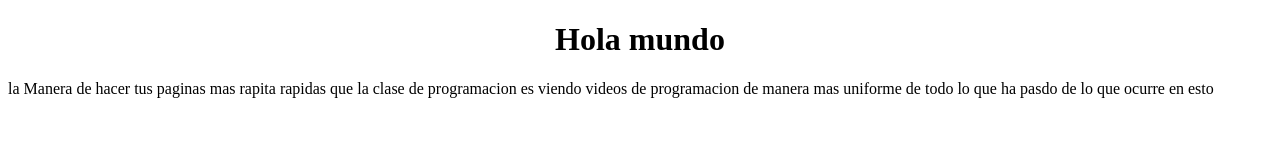
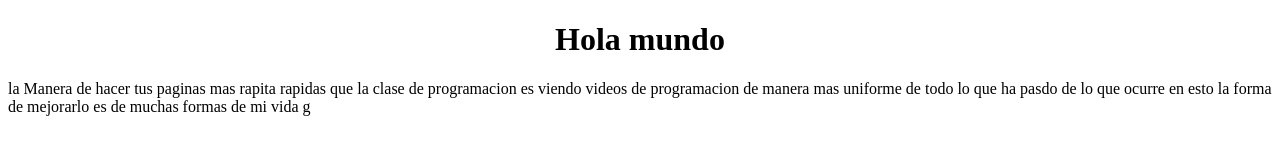
Before and after one commit to M1gu3l-3v4rist0/mundo-2, a plain HTML site: page index.html in a window 1280 px wide. Drawn offline with Linux system fonts and the light colour scheme.

Commit message:
nueva actualizacion

```diff
--- a/index.html
+++ b/index.html
@@ -6,7 +6,8 @@
     <title>Mi primera pagina</title>
     <h1><center> Hola mundo </center></h1>
     <p> la Manera de hacer tus paginas mas rapita rapidas   que la clase de programacion
-        es viendo videos de programacion de manera mas uniforme de todo lo que ha pasdo  de lo que ocurre en esto
+        es viendo videos de programacion de manera mas uniforme de todo lo que ha pasdo  de lo que ocurre en esto la forma
+        de mejorarlo es de muchas formas de mi vida g
 
     </p>
 </head>
```
